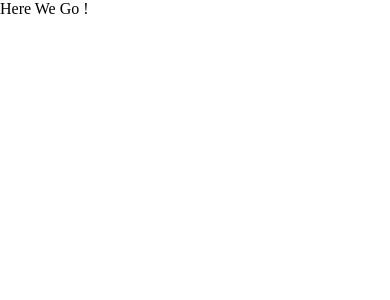
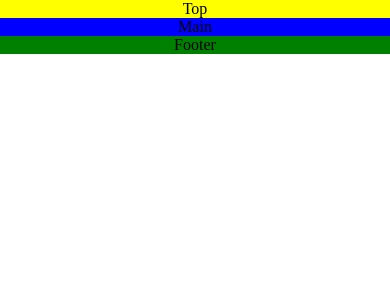
Before and after one commit to Degi100/healthyworks, a Preact app in the folder hw-frontend/: page / in a window 390 px wide. Shown: the top 300 px of the page. Built offline with nearby package versions, Linux system fonts and the light colour scheme.

Commit message:
add media query test

```diff
--- a/hw-frontend/src/app.jsx
+++ b/hw-frontend/src/app.jsx
@@ -4,8 +4,10 @@ export function App() {
 
   return (
     <>
-      <div>
-        Here We Go !
+      <div className='container-wrapper'>
+        <div className="top">Top</div>
+        <div className="main">Main</div>
+        <div className="footer">Footer</div>
      </div>
     </>
   )
--- a/hw-frontend/src/app.scss
+++ b/hw-frontend/src/app.scss
@@ -2,3 +2,22 @@
   padding: 0;
   margin: 0;
 }
+
+.container-wrapper {
+  display: flex;
+  flex-direction: column;
+  text-align: center;
+  .top {
+    background-color: red;
+
+  }
+
+  .main {
+    background-color: blue;
+  }
+
+  .footer {
+    background-color: green;
+  }
+
+}
--- a/hw-frontend/src/index.css
+++ b/hw-frontend/src/index.css
@@ -0,0 +1,7 @@
+@media only screen and (max-width: 600px) {
+    .container-wrapper {
+      .top {
+        background-color: yellow;
+    }
+    }
+  }
```
